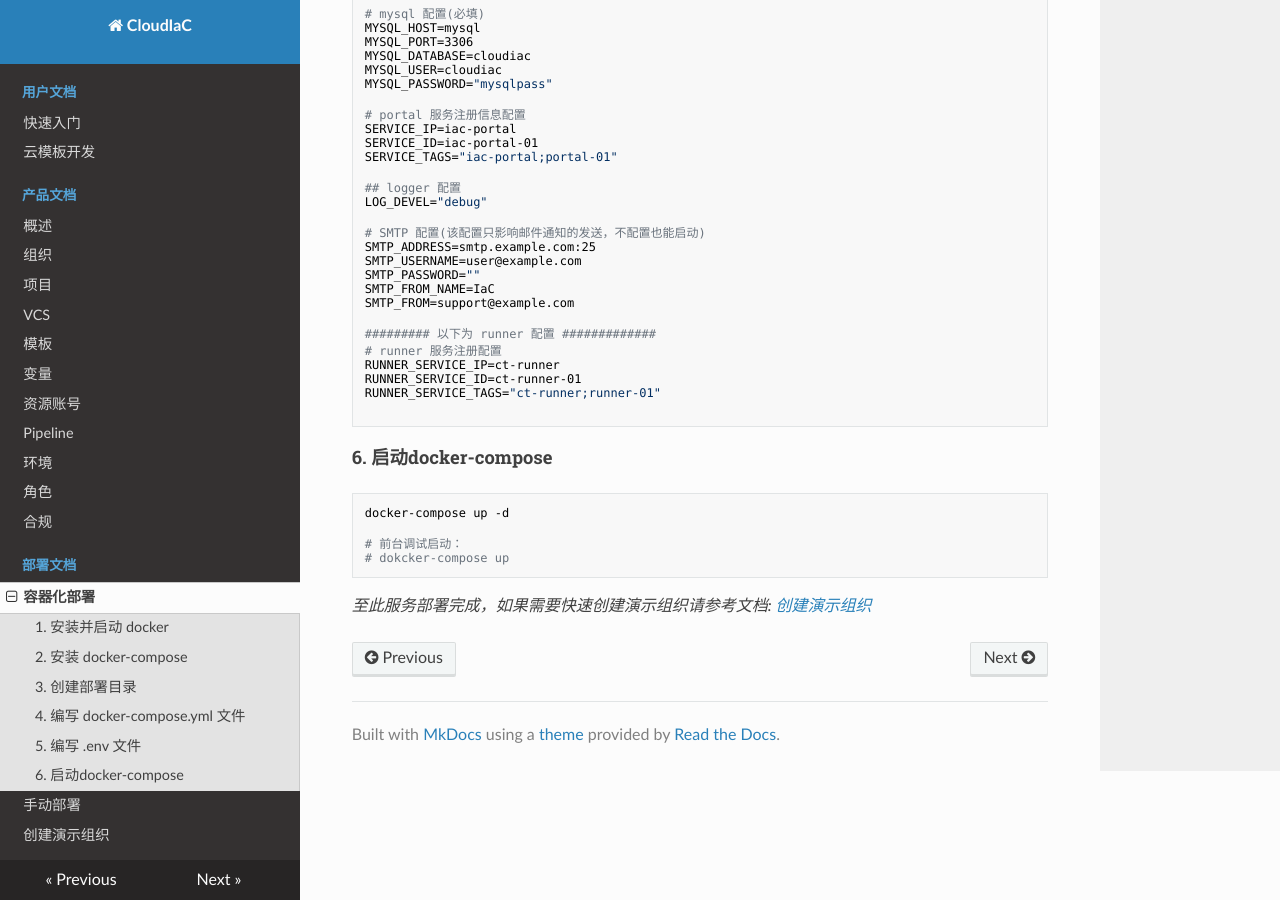
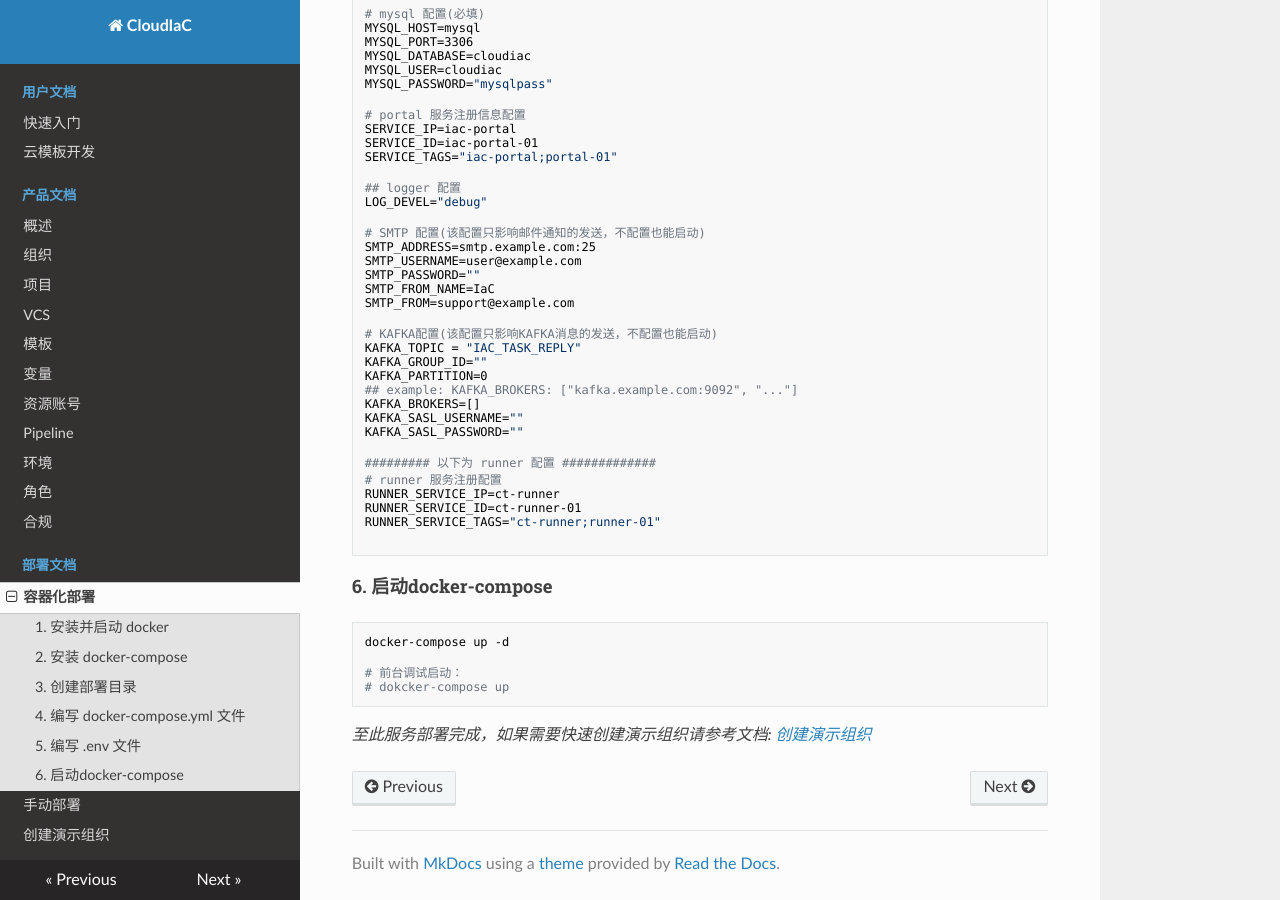
Before and after one commit to idcos/cloudiac, an MkDocs documentation site: the page built from docs/mkdocs/deploy/container.md, in a window 1280 px wide and 900 px high, scrolled down 2303 px. Built offline with MkDocs 1.6.1, drawn with Linux system fonts in a browser that asks for light colours; nearby versions of some CDN libraries.

Commit message:
feat: 部署文档增加kafka配置

```diff
--- a/docs/mkdocs/deploy/container.md
+++ b/docs/mkdocs/deploy/container.md
@@ -152,6 +152,15 @@ SMTP_PASSWORD=""
 SMTP_FROM_NAME=IaC
 SMTP_FROM=support@example.com
 
+# KAFKA配置(该配置只影响KAFKA消息的发送，不配置也能启动)
+KAFKA_TOPIC = "IAC_TASK_REPLY"
+KAFKA_GROUP_ID=""
+KAFKA_PARTITION=0
+## example: KAFKA_BROKERS: ["kafka.example.com:9092", "..."]
+KAFKA_BROKERS=[]
+KAFKA_SASL_USERNAME=""
+KAFKA_SASL_PASSWORD=""
+
 ######### 以下为 runner 配置 #############
 # runner 服务注册配置
 RUNNER_SERVICE_IP=ct-runner
```
